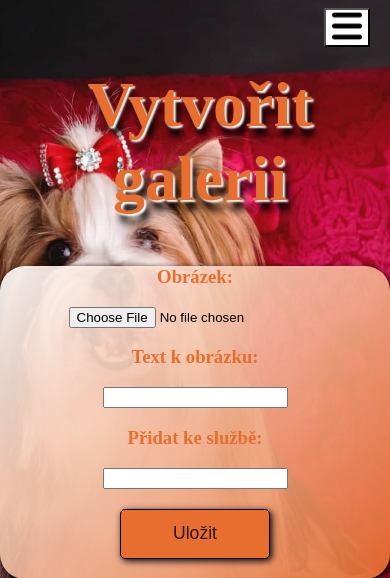
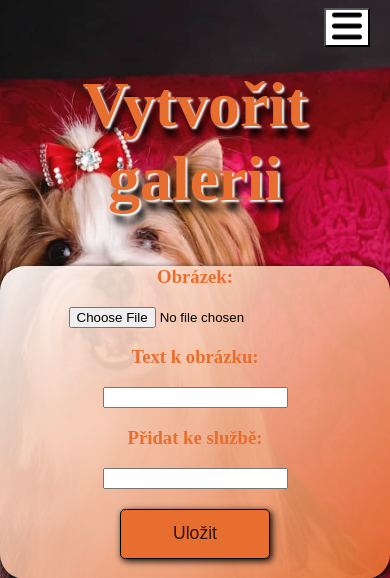
Before and after one commit to KvetoslavPrikryl/Sweet_caramel_rose_DJANGO, a Django app: template backend/website/templates/gallery.html in a window 390 px wide. Shown: the part 32-610 px from the top of the page. Run offline with Django 4.2, Linux system fonts and the light colour scheme; the template is opened without the code that fills it: values that come from a table or form of the project are taken from there, others are empty; a user stored in the database is signed in; data comes from the database, SQL or seed files in the repository; both versions use the stored data as it was after the commit.

Commit message:
edit response styles on the website

```diff
--- a/backend/static/Styles/contact.css
+++ b/backend/static/Styles/contact.css
@@ -39,6 +39,7 @@
 @media screen and (max-width:800px){
     .container{
         margin: 75% 0 100px 0;
+        width: 100%;
     }
     .contact-textarea:valid,
     .contact-textarea:focus{
--- a/backend/static/Styles/gallery.css
+++ b/backend/static/Styles/gallery.css
@@ -3,7 +3,7 @@
     width: 100%;
 }
 .gallery-title{
-    width: 500px;
+    width: 100%;
     margin: 50px auto;
     font-size: 4rem;
     text-shadow: 2px 2px 2px white ,5px 10px 7px rgb(0, 0, 0);
@@ -49,7 +49,4 @@
     .gallery-form{
         width: 90%;
     }
-    .gallery-title{
-        width: 400px;
-    }
 }
--- a/backend/static/Styles/kennel.css
+++ b/backend/static/Styles/kennel.css
@@ -96,6 +96,7 @@
 @media screen and (max-width:550px){
     .container{
         margin-top: 75%;
+        width: 100%;
     }
 }
 @media screen and (max-width:390px){
```
Also changed, not shown: backend/db.sqlite3.
